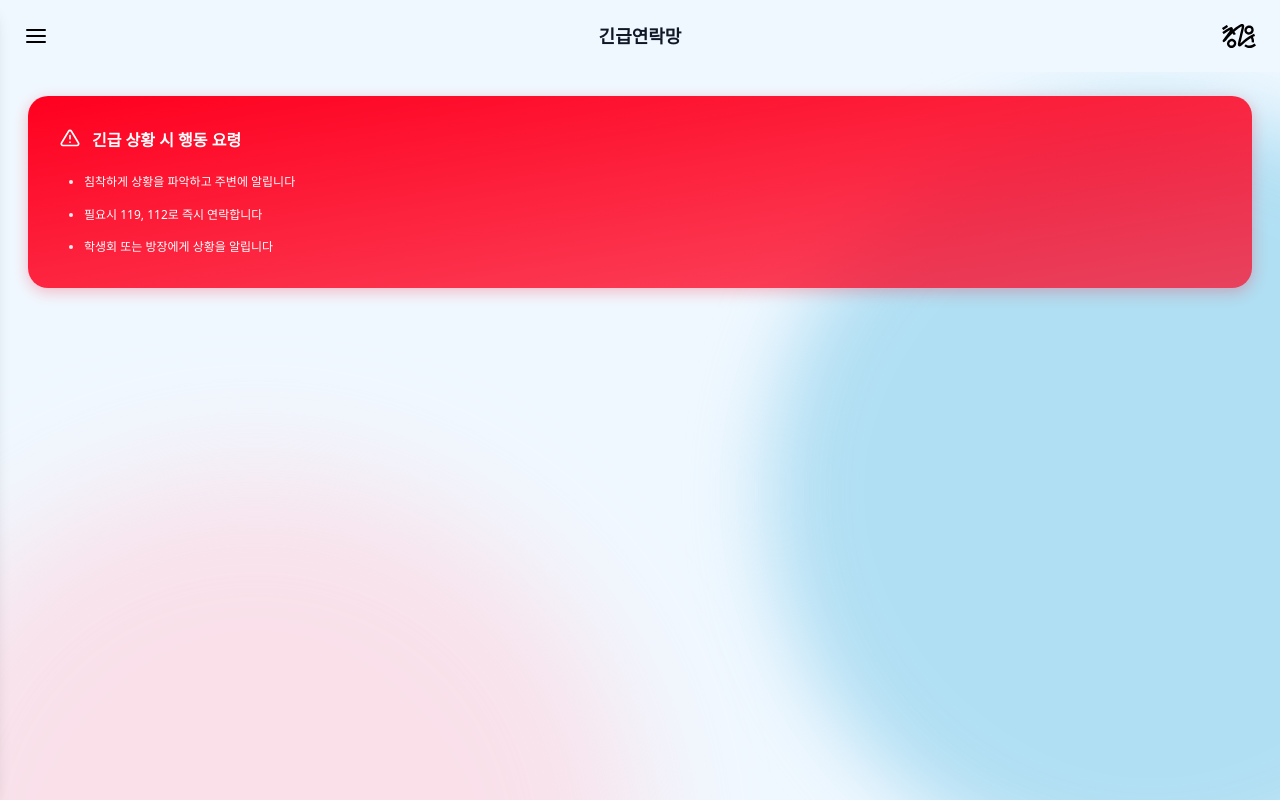
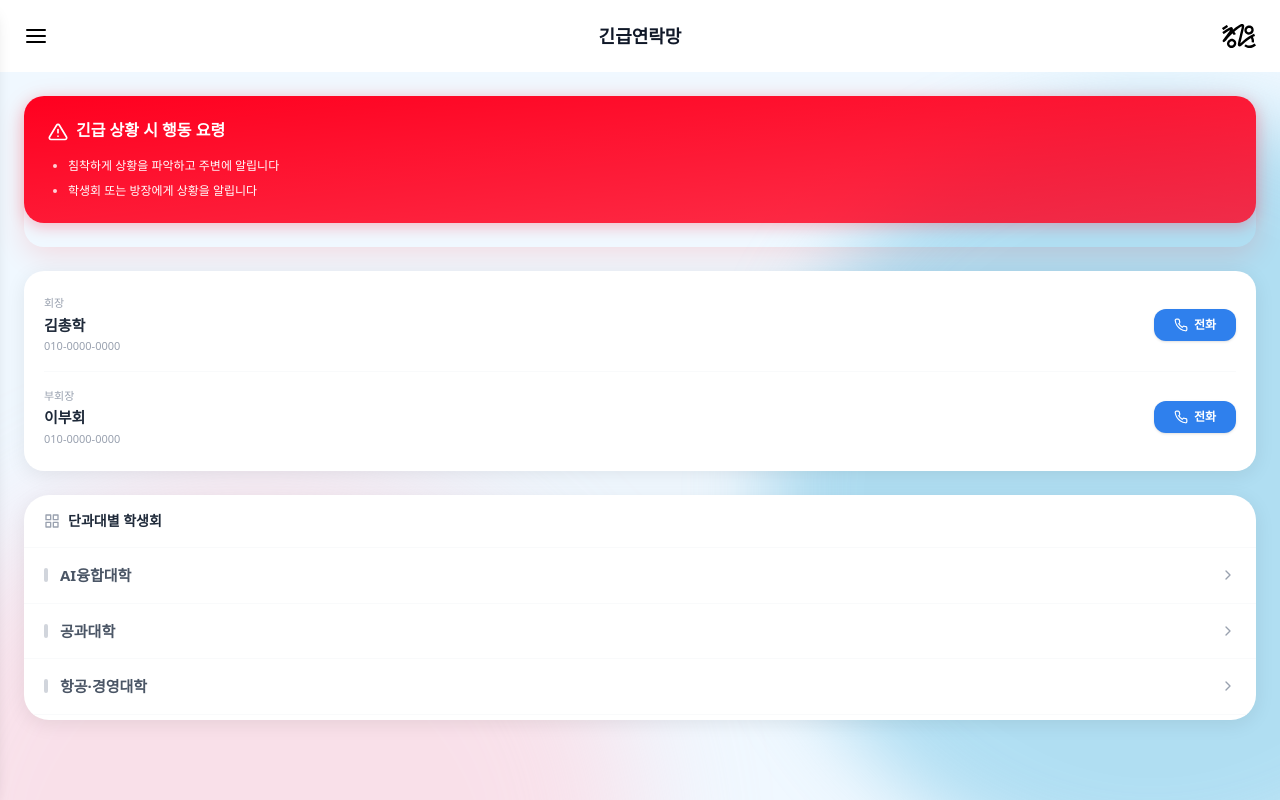
Before and after one commit to KAU-CHUNG-WOON-OT/front_end, a React (Vite) app: page /emergency in a window 1280 px wide. Built offline with nearby package versions, Linux system fonts and the light colour scheme; a web font is replaced by a local one.

Commit message:
fix: 긴급 연락망 페이지 수정

```diff
--- a/src/components/Header.tsx
+++ b/src/components/Header.tsx
@@ -10,22 +10,19 @@ const Header = ({ onOpenSidebar }: HeaderProps) => {
   const location = useLocation();
 
   const getPageTitle = (path: string) => {
-    switch (path) {
-      case "/notice": return "공지사항";
-      case "/timetable": return "타임테이블";
-      case "/club": return "동아리 정보";
-      case "/resort": return "리조트 정보";
-      case "/emergency": return "긴급연락망";
-      case "/makers": return "만든이";
-      case "/": return "";
-      default: return "";
-    }
+    if (path === "/notice") return "공지사항";
+    if (path === "/timetable") return "타임테이블";
+    if (path.startsWith("/club")) return "동아리 정보";
+    if (path === "/resort") return "리조트 정보";
+    if (path.startsWith("/emergency")) return "긴급연락망";
+    if (path === "/makers") return "만든이";
+    return "";
   };
 
   const currentTitle = getPageTitle(location.pathname);
 
   return (
-    <header className="relative flex justify-between items-center p-6 z-50">
+    <header className="relative flex justify-between items-center p-6 z-50 bg-white">
       <button
         onClick={onOpenSidebar}
         className="flex items-center justify-center p-0 bg-transparent border-none cursor-pointer z-10"
--- /dev/null
+++ b/src/components/emergency/ActionGuide.tsx
@@ -0,0 +1,28 @@
+import { FiAlertTriangle } from "react-icons/fi";
+
+const ActionGuide = () => {
+  return (
+    <div
+      className="w-full rounded-[20px] p-6 shadow-[0_4px_15px_rgba(255,0,31,0.25)] text-white mb-6"
+      style={{
+        background: "linear-gradient(to bottom right, #FF001F 0%, rgba(255, 0, 31, 0.8) 100%)"
+      }}
+    >
+      <div className="flex items-start gap-2 mb-4">
+        <FiAlertTriangle className="text-xl flex-shrink-0 mt-0.5" />
+        <h2 className="text-base font-bold leading-tight">긴급 상황 시 행동 요령</h2>
+      </div>
+
+      <ul className="flex flex-col gap-2 list-disc pl-5 marker:text-white/80">
+        <li className="text-xs font-medium leading-snug">
+          침착하게 상황을 파악하고 주변에 알립니다
+        </li>
+        <li className="text-xs font-medium leading-snug">
+          학생회 또는 방장에게 상황을 알립니다
+        </li>
+      </ul>
+    </div>
+  );
+};
+
+export default ActionGuide;
--- /dev/null
+++ b/src/components/emergency/ContactCard.tsx
@@ -0,0 +1,55 @@
+import { FiPhone } from "react-icons/fi";
+
+// 개별 연락처 데이터 타입
+export interface ContactInfo {
+  role: string;
+  name: string;
+  phone: string;
+}
+
+interface ContactCardProps {
+  contacts: ContactInfo[]; // ✨ 배열로 받도록 수정
+}
+
+const ContactCard = ({ contacts }: ContactCardProps) => {
+  return (
+    <div className="flex flex-col w-full">
+      {contacts.map((contact, index) => (
+        <div key={index} className="w-full">
+
+          {/* 한 명의 정보 행 */}
+          <div className="flex items-center justify-between py-1">
+            <div className="flex flex-col">
+              <span className="text-[11px] text-gray-400 font-medium mb-0.5">
+                {contact.role}
+              </span>
+              <span className="text-[15px] font-bold text-gray-800">
+                {contact.name}
+              </span>
+              {contact.phone && (
+                <span className="text-[11px] text-gray-400 mt-0.5">
+                  {contact.phone}
+                </span>
+              )}
+            </div>
+
+            <a
+              href={`tel:${contact.phone}`}
+              className="flex items-center gap-1.5 bg-[#2F80ED] text-white px-5 py-2 rounded-xl shadow-sm active:scale-95 transition-transform"
+            >
+              <FiPhone className="text-sm" />
+              <span className="text-xs font-bold">전화</span>
+            </a>
+          </div>
+
+          {/* 마지막 항목이 아니면 구분선 표시 */}
+          {index < contacts.length - 1 && (
+            <div className="h-[1px] bg-gray-50 my-3 w-full" />
+          )}
+        </div>
+      ))}
+    </div>
+  );
+};
+
+export default ContactCard;
--- /dev/null
+++ b/src/data/emergency.ts
@@ -0,0 +1,120 @@
+export interface Contact {
+  role: string;
+  name: string;
+  phone: string;
+}
+
+export interface Major {
+  name: string;
+  contacts: Contact[];
+}
+
+export interface College {
+  id: string;
+  name: string;
+  majors: Major[];
+}
+
+// 총학생회 (메인 페이지 상단용)
+export const mainContacts: Contact[] = [
+  { role: "회장", name: "김총학", phone: "010-0000-0000" },
+  { role: "부회장", name: "이부회", phone: "010-0000-0000" },
+];
+
+// 단과대별 데이터 (사진 기반 더미 데이터)
+export const colleges: College[] = [
+  {
+    id: "ai",
+    name: "AI융합대학",
+    majors: [
+      {
+        name: "항공전자정보공학부",
+        contacts: [
+          { role: "회장", name: "하코딩", phone: "010-3030-2222" },
+          { role: "부회장", name: "문알고", phone: "010-3030-3333" },
+        ],
+      },
+      {
+        name: "소프트웨어학과",
+        contacts: [
+          { role: "회장", name: "하코딩", phone: "010-3030-2222" },
+          { role: "부회장", name: "문알고", phone: "010-3030-3333" },
+        ],
+      },
+      {
+        name: "AI자율주행시스템공학과",
+        contacts: [
+          { role: "회장", name: "하코딩", phone: "010-3030-2222" },
+          { role: "부회장", name: "문알고", phone: "010-3030-3333" },
+        ],
+      },
+    ],
+  },
+  {
+    id: "eng",
+    name: "공과대학",
+    majors: [
+      {
+        name: "항공우주 및 기계공학부",
+        contacts: [
+          { role: "회장", name: "하코딩", phone: "010-3030-2222" },
+          { role: "부회장", name: "문알고", phone: "010-3030-3333" },
+        ],
+      },
+      {
+        name: "신소재공학과",
+        contacts: [
+          { role: "회장", name: "하코딩", phone: "010-3030-2222" },
+          { role: "부회장", name: "문알고", phone: "010-3030-3333" },
+        ],
+      },
+      {
+        name: "스마트드론공학과",
+        contacts: [
+          { role: "회장", name: "하코딩", phone: "010-3030-2222" },
+          { role: "부회장", name: "문알고", phone: "010-3030-3333" },
+        ],
+      },
+    ],
+  },
+  {
+    id: "biz",
+    name: "항공·경영대학",
+    majors: [
+      {
+        name: "항공교통물류학부",
+        contacts: [
+          { role: "회장", name: "하코딩", phone: "010-3030-2222" },
+          { role: "부회장", name: "문알고", phone: "010-3030-3333" },
+        ],
+      },
+      {
+        name: "경영학부",
+        contacts: [
+          { role: "회장", name: "하코딩", phone: "010-3030-2222" },
+          { role: "부회장", name: "문알고", phone: "010-3030-3333" },
+        ],
+      },
+      {
+        name: "항공운항학과",
+        contacts: [
+          { role: "회장", name: "하코딩", phone: "010-3030-2222" },
+          { role: "부회장", name: "문알고", phone: "010-3030-3333" },
+        ],
+      },
+    ],
+  },
+  {
+    id: "free",
+    name: "자유전공학부",
+    majors: [
+      {
+        name: "자유전공학부 학생회",
+        contacts: [
+          { role: "회장", name: "하코딩", phone: "010-3030-2222" },
+          { role: "부회장", name: "문알고", phone: "010-3030-3333" },
+        ],
+      },
+    ],
+  },
+];
--- a/src/main.tsx
+++ b/src/main.tsx
@@ -12,6 +12,7 @@ import Club from './pages/Club.tsx'
 import ClubDetail from './pages/ClubDetail.tsx'
 import Resort from './pages/Resort.tsx'
 import Emergency from './pages/Emergency.tsx'
+import EmergencyDetail from './pages/EmergencyDetail.tsx'
 import Makers from './pages/Makers.tsx'
 
 createRoot(document.getElementById('root')!).render(
@@ -28,7 +29,10 @@ createRoot(document.getElementById('root')!).render(
           <Route path="/club" element={<Club />} />       {/* 동아리 정보 */}
           <Route path="/club/:id" element={<ClubDetail />} /> {/* 동아리 상세 */}
           <Route path="/resort" element={<Resort />} />   {/* 리조트 정보 */}
-          <Route path="/emergency" element={<Emergency />} /> {/* 긴급연락 */}
+
+          <Route path="/emergency" element={<Emergency />} /> {/* 긴급연락 메인 */}
+          <Route path="/emergency/:id" element={<EmergencyDetail />} /> {/* 긴급연락 상세 */}
+
           <Route path="/makers" element={<Makers />} />   {/* 만든이 */}
         </Routes>
       </Layout>
--- a/src/pages/Emergency.tsx
+++ b/src/pages/Emergency.tsx
@@ -1,35 +1,48 @@
-import { FiAlertTriangle } from "react-icons/fi";
+import { useNavigate } from "react-router-dom";
+import { FiChevronRight, FiGrid } from "react-icons/fi";
+import ActionGuide from "../components/emergency/ActionGuide";
+import ContactCard from "../components/emergency/ContactCard";
+import { mainContacts, colleges } from "../data/emergency";
 
 const Emergency = () => {
+  const navigate = useNavigate();
+
   return (
-    <div className="flex flex-col h-full w-full px-7 pt-6">
-      <div
-        className="w-full rounded-[20px] p-8 shadow-[0_4px_15px_rgba(255,0,31,0.25)] text-white"
-        style={{
-          background: "linear-gradient(to bottom right, #FF001F 0%, rgba(255, 0, 31, 0.7) 100%)"
-        }}
-      >
+    <div className="flex flex-col h-full w-full px-6 pt-6 pb-20 overflow-y-auto no-scrollbar">
 
-        {/* 타이틀 영역 */}
-        <div className="flex items-start gap-3 mb-6">
-          <FiAlertTriangle className="text-xl flex-shrink-0" />
-          <h2 className="text-l font-bold leading-tight mt-0.5">긴급 상황 시 행동 요령</h2>
+      {/* 1. 행동 요령 */}
+      <div className="shadow-[0_8px_30px_rgb(255,0,0,0.12)] rounded-[20px] mb-6">
+         <ActionGuide />
+      </div>
+
+      {/* 2. 총학생회 연락처 (배열 전체 전달) */}
+      <div className="bg-white rounded-[20px] p-5 shadow-[0_4px_20px_rgba(0,0,0,0.08)] mb-6">
+        <ContactCard contacts={mainContacts} />
+      </div>
+
+      {/* 3. 단과대별 리스트 */}
+      <div className="bg-white rounded-[25px] overflow-hidden shadow-[0_4px_20px_rgba(0,0,0,0.08)]">
+        <div className="px-5 py-4 border-b border-gray-50 flex items-center gap-2">
+           <FiGrid className="text-gray-400" />
+           <span className="text-sm font-bold text-gray-800">단과대별 학생회</span>
         </div>
 
-        {/* 리스트 영역 */}
-        <ul className="flex flex-col gap-4 list-disc pl-6 marker:text-white/90">
-            <li className="text-xs font-medium leading-snug">
-              침착하게 상황을 파악하고 주변에 알립니다
-            </li>
-            <li className="text-xs font-medium leading-snug">
-              필요시 119, 112로 즉시 연락합니다
-            </li>
-            <li className="text-xs font-medium leading-snug">
-              학생회 또는 방장에게 상황을 알립니다
-            </li>
-        </ul>
+        <div className="flex flex-col">
+          {colleges.map((college) => (
+            <button
+              key={college.id}
+              onClick={() => navigate(`/emergency/${college.id}`)}
+              className="w-full flex items-center justify-between px-5 py-4 hover:bg-gray-50 transition-colors border-b last:border-b-0 border-gray-50"
+            >
+              <div className="flex items-center gap-3">
+                <div className="w-1 h-3.5 bg-gray-300 rounded-full" />
+                <span className="text-[15px] font-bold text-gray-600">{college.name}</span>
+              </div>
+              <FiChevronRight className="text-gray-400" />
+            </button>
+          ))}
+        </div>
       </div>
-
     </div>
   );
 };
--- /dev/null
+++ b/src/pages/EmergencyDetail.tsx
@@ -0,0 +1,47 @@
+import { useParams } from "react-router-dom";
+import ContactCard from "../components/emergency/ContactCard";
+import { colleges } from "../data/emergency";
+
+const EmergencyDetail = () => {
+  const { id } = useParams();
+
+  const college = colleges.find((c) => c.id === id);
+
+  if (!college) return <div className="p-10 text-center">정보를 찾을 수 없습니다.</div>;
+
+  return (
+    <div className="flex flex-col h-full w-full bg-[#F9FAFB]">
+
+      {/* 리스트 영역 */}
+      <div className="flex-1 overflow-y-auto px-6 pt-6 pb-24 no-scrollbar flex flex-col gap-6">
+
+        {college.majors.length > 0 ? (
+          college.majors.map((major, index) => (
+            <div
+              key={index}
+              className="shrink-0 rounded-[20px] overflow-hidden shadow-[0_4px_20px_rgba(0,0,0,0.08)] bg-white border border-transparent"
+            >
+
+              {/* 학과 헤더 (살구색 배경) */}
+              <div className="bg-[#FFF4E6] px-5 py-4 border-b border-[#FFF4E6]">
+                <span className="text-[15px] font-bold text-gray-800">{major.name}</span>
+              </div>
+
+              {/* 연락처 리스트 (흰색 배경) */}
+              <div className="p-5 bg-white">
+                <ContactCard contacts={major.contacts} />
+              </div>
+            </div>
+          ))
+        ) : (
+          <div className="text-center text-gray-400 py-10 text-sm">
+            등록된 연락처가 없습니다.
+          </div>
+        )}
+
+      </div>
+    </div>
+  );
+};
+
+export default EmergencyDetail;
```
